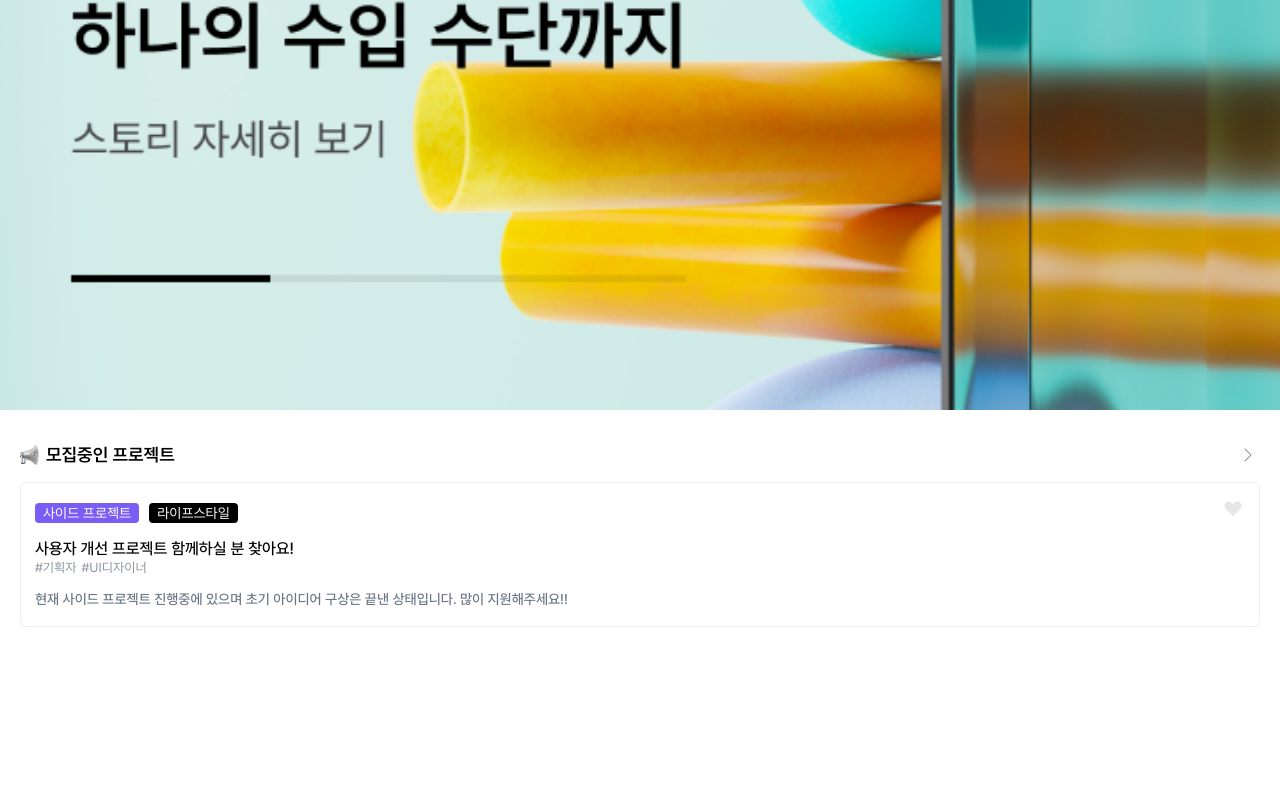
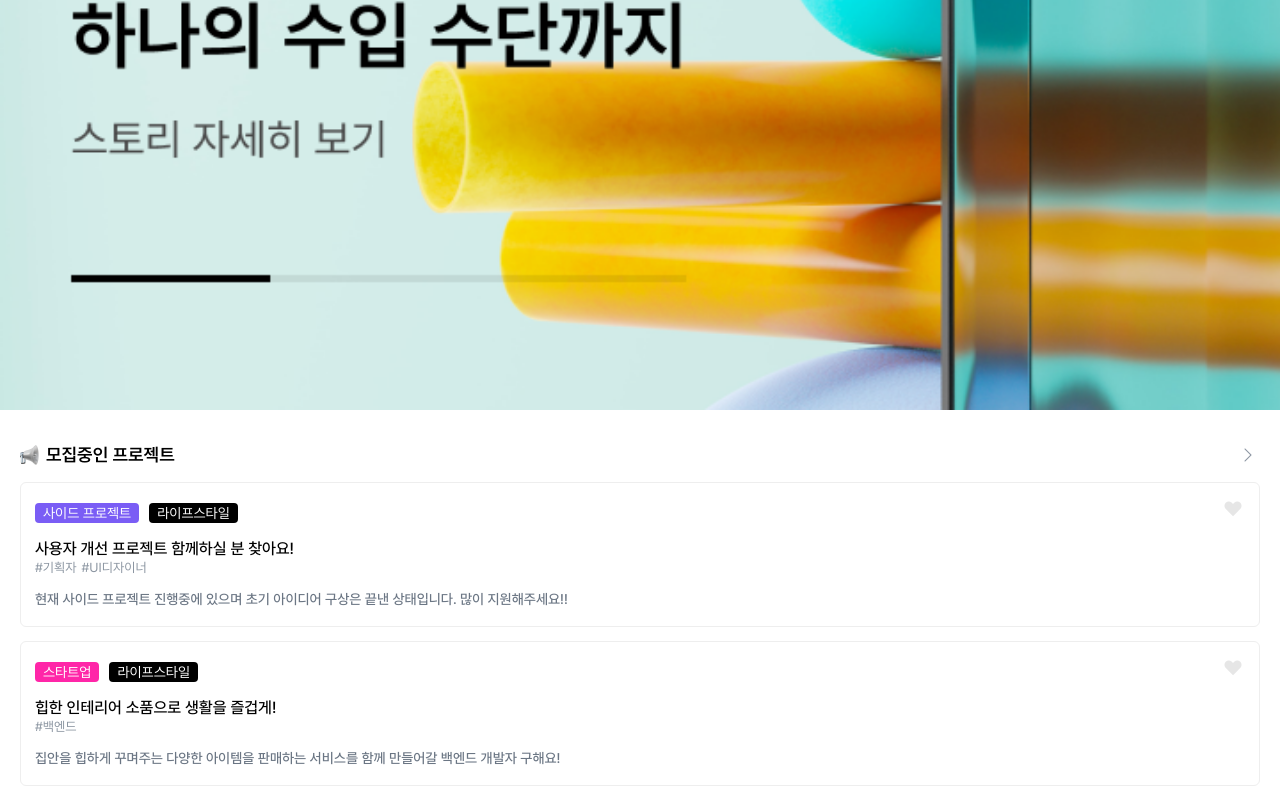
Before and after one commit to diglowc/vue_study, a Vue app: page / in a window 1280 px wide. Shown: the part 380-1180 px from the top of the page. Before the commit the page ends 1007 px from the top, so only its background shows below. Built offline with nearby package versions, Linux system fonts and the light colour scheme.

Commit message:
fix: smallCategory 배경색 HomeView에서 넘겨주도록 변경
기존의 ProjectPosting에서 넘겨주는 방식으로 하면 smallCategory 배경색이 고정됨

```diff
--- a/src/components/resources/ProjectPosting.vue
+++ b/src/components/resources/ProjectPosting.vue
@@ -4,7 +4,9 @@
       <img v-bind:src="require(`@/assets/images/${heartIcon}.png`)" />
     </button>
     <div class="projectCategoryBox">
-      <CategoryRect :="{ title: smallCategory }" back-color="#7A5DF5" />
+      <CategoryRect
+        :="{ title: smallCategory, backColor: smallCategoryColor }"
+      />
       <CategoryRect :="{ title: bigCategory }" back-color="black" />
     </div>
     <p class="projectPostingTitle">{{ title }}</p>
@@ -21,6 +23,7 @@ import { ref } from "vue";
 
 interface Props {
   smallCategory: string;
+  smallCategoryColor: string;
   bigCategory: string;
   title: string;
   tags: string[];
@@ -51,6 +54,7 @@ import CategoryRect from "@/components/resources/CategoryRect.vue";
   padding: 20px 14px;
   text-align: left;
   position: relative;
+  margin-bottom: 14px;
 }
 .likeButton {
   position: absolute;
--- a/src/views/HomeView.vue
+++ b/src/views/HomeView.vue
@@ -21,10 +21,19 @@
         </div>
         <ProjectPosting
           smallCategory="사이드 프로젝트"
+          smallCategoryColor="#7A5DF5"
           bigCategory="라이프스타일"
           title="사용자 개선 프로젝트 함께하실 분 찾아요!"
           v-bind:tags="['기획자', 'UI디자이너']"
           content="현재 사이드 프로젝트 진행중에 있으며 초기 아이디어 구상은 끝낸 상태입니다. 많이 지원해주세요!!"
+        />
+        <ProjectPosting
+          smallCategory="스타트업"
+          smallCategoryColor="#FF26A8"
+          bigCategory="라이프스타일"
+          title="힙한 인테리어 소품으로 생활을 즐겁게!"
+          v-bind:tags="['백엔드']"
+          content="집안을 힙하게 꾸며주는 다양한 아이템을 판매하는 서비스를 함께 만들어갈 백엔드 개발자 구해요!"
         />
       </div>
     </div>
```
